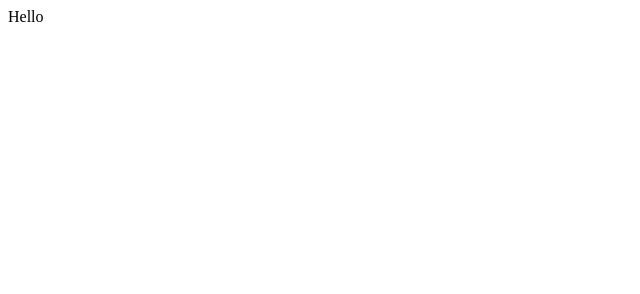
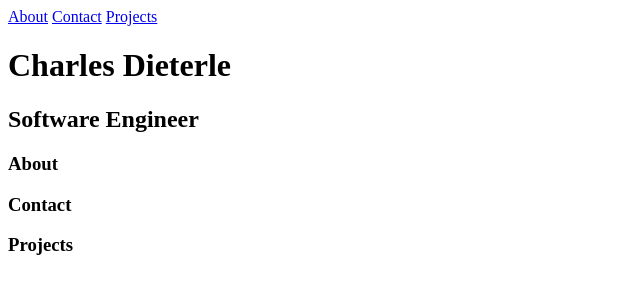
Before and after one commit to charlieterle/my-website, a plain HTML site: page index.html in a window 1280 px wide. Shown: the whole page, without its empty margins (0-640 px from the left). Drawn offline with Linux system fonts and the light colour scheme.

Commit message:
Add navbar and section headings to index.html

```diff
--- a/index.html
+++ b/index.html
@@ -11,5 +11,20 @@
 </head>
 
 <body>
-    Hello
+    <div class="topnav">
+        <a href="#about" class="active">About</a>
+        <a href="#contact">Contact</a>
+        <a href="#projects">Projects</a>
+        <!-- check https://www.w3schools.com/howto/howto_js_topnav_responsive.asp for how to finsh implementing the below line-->
+        <a href="javascript:void(0);" class="icon" onclick="myFunction()">
+            <i class="fa fa-bars"></i>
+        </a>
+    </div>
+    <h1>Charles Dieterle</h1>
+    <h2>Software Engineer</h2>
+    <h3 class="section-heading" id="about">About</h3>
+    <h3 class="section-heading" id="contact">Contact</h3>
+    <h3 class="section-heading" id="projects">Projects</h3>
+
+
 </body>
```
